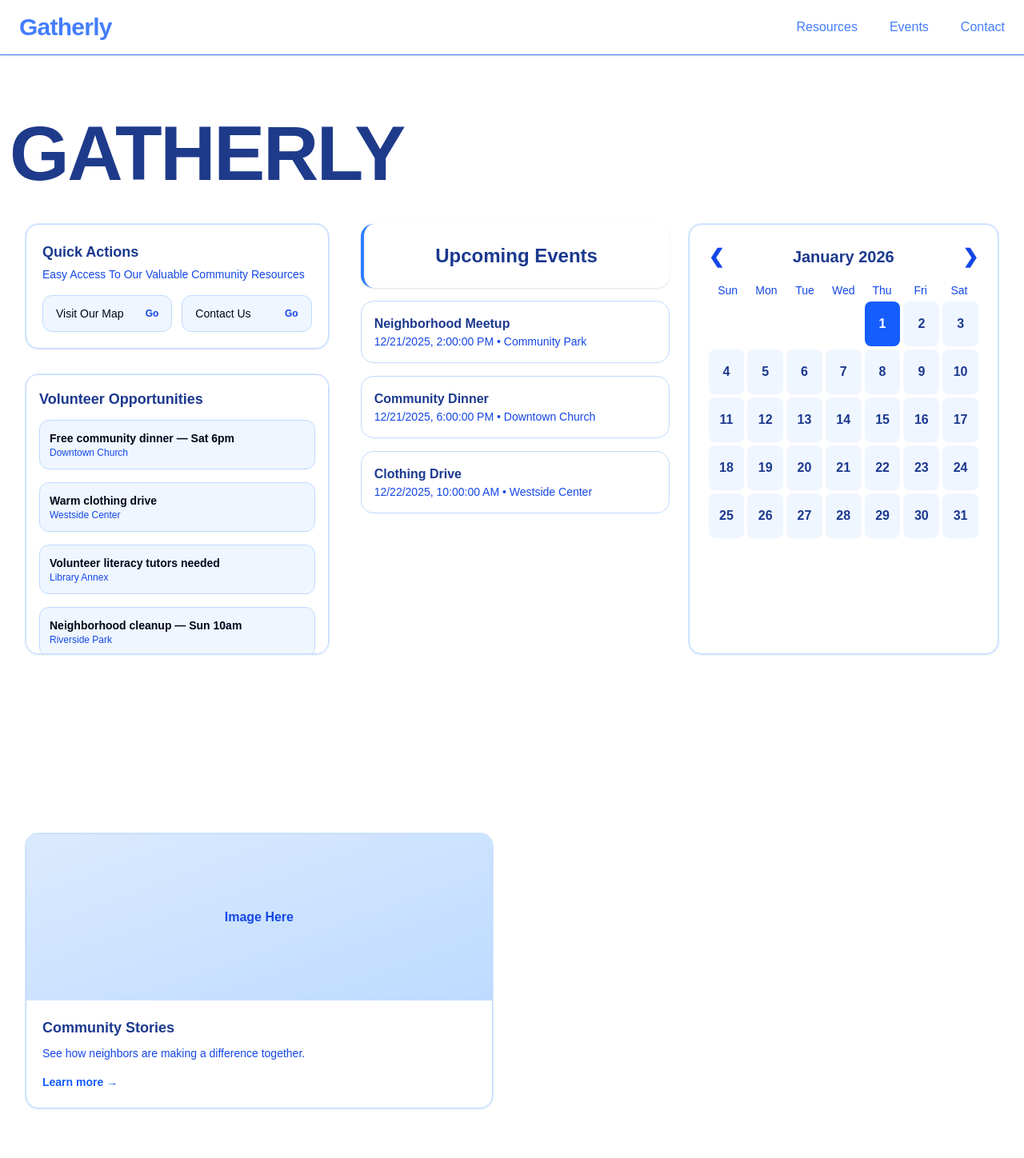
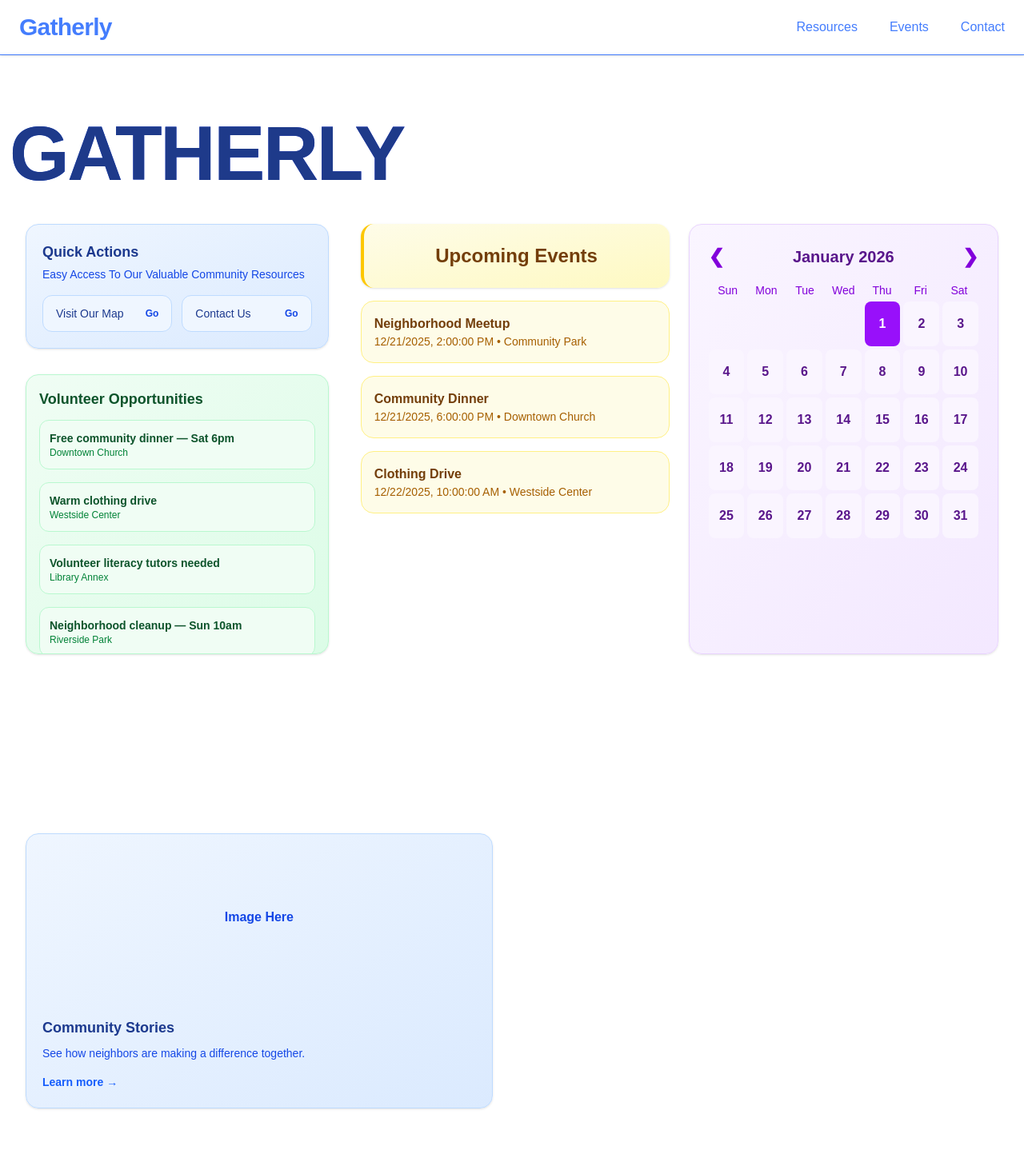
Before and after one commit to TSA-Group/tsa_group_starter, a Next.js app: page / in a window 1280 px wide. Shown: the top 1448 px of the page at 80% size. Built offline with nearby package versions, Linux system fonts and the light colour scheme.

Commit message:
Update page.tsx

```diff
--- a/app/page.tsx
+++ b/app/page.tsx
@@ -9,7 +9,6 @@ import {
   useTransform,
 } from "framer-motion";
 import Link from "next/link";
-
 
 // Animation variants
 const container: Variants = {
@@ -49,7 +48,7 @@ function QuickActions() {
       <motion.div
         layout
         variants={cardPop}
-        className="p-5 bg-white rounded-2xl border border-blue-200 ring-1 ring-blue-100 shadow-sm"
+        className="p-5 bg-gradient-to-br from-blue-50 to-blue-100 rounded-2xl border border-blue-200 shadow-sm"
       >
         <h3 className="text-lg font-semibold mb-1 text-blue-900">
           Quick Actions
@@ -61,8 +60,8 @@ function QuickActions() {
         <div className="mt-4 grid grid-cols-1 sm:grid-cols-2 gap-3">
           {actions.map(({ label, href }) => (
             <Link key={label} href={href} className="block">
-              <div className="flex items-center justify-between rounded-xl bg-blue-50 px-4 py-3 border border-blue-200 cursor-pointer">
-                <span className="text-sm">{label}</span>
+              <div className="flex items-center justify-between rounded-xl bg-blue-50 px-4 py-3 border border-blue-200 cursor-pointer hover:bg-blue-100 transition">
+                <span className="text-sm text-blue-900">{label}</span>
                 <span className="text-xs font-semibold text-blue-700">Go</span>
               </div>
             </Link>
@@ -77,38 +76,29 @@ export default function Home() {
   const year = new Date().getFullYear();
   const [calendarDate, setCalendarDate] = useState(new Date());
   const [openEvent, setOpenEvent] = useState<number | null>(null);
-  const [menuOpenIndex, setMenuOpenIndex] = useState<number | null>(null);
-  const { scrollY } = useScroll();
-  const [scrollRange, setScrollRange] = useState(0);
   const [selectedDate, setSelectedDate] = useState<Date | null>(null);
 
   const calendarRef = useRef<HTMLDivElement>(null);
+  const { scrollY } = useScroll();
+  const [scrollRange, setScrollRange] = useState(0);
 
   useEffect(() => {
     setScrollRange(document.body.scrollHeight - window.innerHeight);
   }, []);
 
-  // Click outside to close calendar popup
   useEffect(() => {
     const handleClickOutside = (event: MouseEvent) => {
-      if (
-        calendarRef.current &&
-        !calendarRef.current.contains(event.target as Node)
-      ) {
+      if (calendarRef.current && !calendarRef.current.contains(event.target as Node)) {
         setSelectedDate(null);
       }
     };
     document.addEventListener("mousedown", handleClickOutside);
-    return () => {
-      document.removeEventListener("mousedown", handleClickOutside);
-    };
+    return () => document.removeEventListener("mousedown", handleClickOutside);
   }, []);
 
-  // Subtle scroll background & header color
   const background = useTransform(scrollY, [0, scrollRange], ["#ffffff", "#EEF4FA"]);
   const headerColor = useTransform(scrollY, [0, scrollRange], ["#1E3A8A", "#1E3F8A"]);
 
-  // Texas time today
   const now = new Date();
   const texasToday = new Date(
     now.toLocaleString("en-US", { timeZone: "America/Chicago" })
@@ -117,41 +107,22 @@ export default function Home() {
 
   const calYear = calendarDate.getFullYear();
   const calMonth = calendarDate.getMonth();
-
   const daysOfWeek = ["Sun", "Mon", "Tue", "Wed", "Thu", "Fri", "Sat"];
   const monthNames = [
     "January","February","March","April","May","June",
     "July","August","September","October","November","December"
   ];
 
-  // Events with dateString for calendar
   const events = [
-    {
-      title: "Neighborhood Meetup",
-      dateString: "2025-12-21T14:00:00",
-      location: "Community Park",
-      details: "Meet local residents and join community discussions.",
-    },
-    {
-      title: "Community Dinner",
-      dateString: "2025-12-21T18:00:00",
-      location: "Downtown Church",
-      details: "Enjoy a free meal and fellowship with neighbors.",
-    },
-    {
-      title: "Clothing Drive",
-      dateString: "2025-12-22T10:00:00",
-      location: "Westside Center",
-      details: "Donate clothes for those in need and volunteer.",
-    },
+    { title: "Neighborhood Meetup", dateString: "2025-12-21T14:00:00", location: "Community Park", details: "Meet local residents and join community discussions." },
+    { title: "Community Dinner", dateString: "2025-12-21T18:00:00", location: "Downtown Church", details: "Enjoy a free meal and fellowship with neighbors." },
+    { title: "Clothing Drive", dateString: "2025-12-22T10:00:00", location: "Westside Center", details: "Donate clothes for those in need and volunteer." },
   ];
 
-  // Generate calendar days
   const generateCalendarDays = () => {
     const firstDayOfMonth = new Date(calYear, calMonth, 1).getDay();
     const daysInMonth = new Date(calYear, calMonth + 1, 0).getDate();
     const daysArray: (Date | null)[] = [];
-
     for (let i = 0; i < firstDayOfMonth; i++) daysArray.push(null);
     for (let i = 1; i <= daysInMonth; i++) {
       const d = new Date(calYear, calMonth, i);
@@ -187,7 +158,7 @@ export default function Home() {
             transition: { duration: 2.5, ease: "easeInOut" },
           }}
           style={{ color: headerColor, fontFamily: "TAN Buster, sans-serif" }}
-          className="text-6xl sm:text-7xl lg:text-8xl font-extrabold tracking-tight leading-none text-center lg:text-left"
+          className="text-6xl sm:text-7xl lg:text-8xl font-extrabold tracking-tight leading-none text-center lg:text-left bg-clip-text text-transparent bg-gradient-to-r from-blue-700 to-indigo-600"
         >
           GATHERLY
         </motion.h1>
@@ -202,11 +173,9 @@ export default function Home() {
           {/* Volunteer Opportunities */}
           <motion.div
             variants={cardPop}
-            className="h-[350px] p-4 overflow-y-auto bg-white rounded-2xl border border-blue-200 ring-1 ring-blue-100 shadow-sm"
+            className="h-[350px] p-4 overflow-y-auto bg-gradient-to-br from-green-50 to-green-100 rounded-2xl border border-green-200 shadow-sm"
           >
-            <h3 className="text-lg font-semibold mb-3 text-blue-900">
-              Volunteer Opportunities
-            </h3>
+            <h3 className="text-lg font-semibold mb-3 text-green-900">Volunteer Opportunities</h3>
             <ul className="space-y-4">
               {[
                 { title: "Free community dinner — Sat 6pm", meta: "Downtown Church" },
@@ -215,12 +184,9 @@ export default function Home() {
                 { title: "Neighborhood cleanup — Sun 10am", meta: "Riverside Park" },
                 { title: "Food pantry helpers — Wed 4pm", meta: "Community Hall" },
               ].map((item, i) => (
-                <li
-                  key={i}
-                  className="bg-blue-50 border border-blue-200 rounded-xl p-3"
-                >
-                  <div className="text-sm font-semibold">{item.title}</div>
-                  <div className="text-xs text-blue-700">{item.meta}</div>
+                <li key={i} className="bg-green-50 border border-green-200 rounded-xl p-3">
+                  <div className="text-sm font-semibold text-green-900">{item.title}</div>
+                  <div className="text-xs text-green-700">{item.meta}</div>
                 </li>
               ))}
             </ul>
@@ -233,32 +199,29 @@ export default function Home() {
           <div className="lg:w-1/2 flex flex-col gap-4">
             <motion.div
               variants={cardPop}
-              className="p-6 bg-white rounded-2xl border-l-4 border-blue-500 border-blue-200 shadow-sm text-center"
+              className="p-6 bg-gradient-to-br from-yellow-50 to-yellow-100 rounded-2xl border-l-4 border-yellow-400 shadow-sm text-center"
             >
-              <h2 className="text-2xl font-semibold text-blue-900">
-                Upcoming Events
-              </h2>
+              <h2 className="text-2xl font-semibold text-yellow-900">Upcoming Events</h2>
             </motion.div>
 
             {events.map((event, i) => (
               <motion.div
                 key={i}
                 variants={cardPop}
-                className="bg-white rounded-2xl border border-blue-200 p-4 cursor-pointer"
+                className="bg-yellow-50 rounded-2xl border border-yellow-200 p-4 cursor-pointer hover:bg-yellow-100 transition"
                 onClick={() => setOpenEvent(openEvent === i ? null : i)}
               >
-                <h3 className="font-semibold text-blue-900">{event.title}</h3>
-                <p className="text-sm text-blue-700">
+                <h3 className="font-semibold text-yellow-900">{event.title}</h3>
+                <p className="text-sm text-yellow-700">
                   {new Date(event.dateString).toLocaleString()} • {event.location}
                 </p>
-
                 <AnimatePresence>
                   {openEvent === i && (
                     <motion.p
                       initial={{ opacity: 0 }}
                       animate={{ opacity: 1 }}
                       exit={{ opacity: 0 }}
-                      className="text-sm text-blue-800 mt-2"
+                      className="text-sm text-yellow-800 mt-2"
                     >
                       {event.details}
                     </motion.p>
@@ -268,98 +231,63 @@ export default function Home() {
             ))}
           </div>
 
-          {/* CALENDAR WITH TOGGLE + CLICK-OUTSIDE */}
+          {/* CALENDAR */}
           <motion.div
             ref={calendarRef}
             layout
             variants={cardPop}
-            className="bg-white rounded-2xl border border-blue-200 ring-1 ring-blue-100 shadow-sm p-4 sm:p-6 lg:w-1/2 relative"
+            className="bg-gradient-to-br from-purple-50 to-purple-100 rounded-2xl border border-purple-200 shadow-sm p-4 sm:p-6 lg:w-1/2 relative"
           >
             <div className="flex items-center justify-between mb-4">
-              <button
-                onClick={() => setCalendarDate(new Date(calYear, calMonth - 1, 1))}
-                className="text-blue-700 text-2xl font-bold"
-              >
-                ❮
-              </button>
-
-              <h3 className="text-lg sm:text-xl font-semibold text-blue-900">
-                {monthNames[calMonth]} {calYear}
-              </h3>
-
-              <button
-                onClick={() => setCalendarDate(new Date(calYear, calMonth + 1, 1))}
-                className="text-blue-700 text-2xl font-bold"
-              >
-                ❯
-              </button>
+              <button onClick={() => setCalendarDate(new Date(calYear, calMonth - 1, 1))} className="text-purple-700 text-2xl font-bold">❮</button>
+              <h3 className="text-lg sm:text-xl font-semibold text-purple-900">{monthNames[calMonth]} {calYear}</h3>
+              <button onClick={() => setCalendarDate(new Date(calYear, calMonth + 1, 1))} className="text-purple-700 text-2xl font-bold">❯</button>
             </div>
-
-            <div className="grid grid-cols-7 text-xs sm:text-sm text-blue-700 font-medium mb-1">
-              {daysOfWeek.map((d) => (
-                <div key={d} className="text-center">{d}</div>
-              ))}
+            <div className="grid grid-cols-7 text-xs sm:text-sm text-purple-700 font-medium mb-1">
+              {daysOfWeek.map((d) => <div key={d} className="text-center">{d}</div>)}
             </div>
-
             <div className="grid grid-cols-7 gap-1">
               {calendarDays.map((date, idx) => {
                 if (!date) return <div key={idx} />;
-
                 const isToday = date.getTime() === texasToday.getTime();
                 const isSelected = date.getTime() === selectedDate?.getTime();
-
                 const dayEvents = events.filter(event => {
                   const eDate = new Date(event.dateString);
-                  return (
-                    eDate.getFullYear() === date.getFullYear() &&
-                    eDate.getMonth() === date.getMonth() &&
-                    eDate.getDate() === date.getDate()
-                  );
+                  return eDate.getFullYear() === date.getFullYear() &&
+                         eDate.getMonth() === date.getMonth() &&
+                         eDate.getDate() === date.getDate();
                 });
-
                 return (
                   <div
                     key={idx}
                     className={`relative flex items-center justify-center h-12 sm:h-14 w-full rounded-lg text-sm sm:text-base font-semibold cursor-pointer transition-colors ${
-                      isSelected
-                        ? "bg-blue-400 text-white"
-                        : isToday
-                        ? "bg-blue-600 text-white"
-                        : "bg-blue-50 hover:bg-blue-100 text-blue-900"
+                      isSelected ? "bg-purple-400 text-white"
+                      : isToday ? "bg-purple-600 text-white"
+                      : "bg-purple-50 hover:bg-purple-100 text-purple-900"
                     }`}
-                    onClick={() =>
-                      setSelectedDate(prev =>
-                        prev && prev.getTime() === date.getTime() ? null : date
-                      )
-                    }
+                    onClick={() => setSelectedDate(prev => prev && prev.getTime() === date.getTime() ? null : date)}
                   >
                     {date.getDate()}
-
                     <AnimatePresence>
                       {isSelected && (
                         <motion.div
                           initial={{ opacity: 0, scale: 0.9 }}
                           animate={{ opacity: 1, scale: 1 }}
                           exit={{ opacity: 0, scale: 0.9 }}
-                          className="absolute top-14 left-1/2 transform -translate-x-1/2 z-10 w-60 bg-white border border-blue-200 rounded-lg shadow-lg p-3 text-sm text-blue-900"
+                          className="absolute top-14 left-1/2 transform -translate-x-1/2 z-10 w-60 bg-white border border-purple-200 rounded-lg shadow-lg p-3 text-sm text-purple-900"
                         >
-                          <p className="font-semibold mb-1">
-                            {monthNames[date.getMonth()]} {date.getDate()}, {date.getFullYear()}
-                          </p>
-
+                          <p className="font-semibold mb-1">{monthNames[date.getMonth()]} {date.getDate()}, {date.getFullYear()}</p>
                           {dayEvents.length > 0 ? (
                             <ul className="space-y-2">
                               {dayEvents.map((event, i) => (
-                                <li key={i} className="border-l-4 border-blue-500 pl-2">
-                                  <p className="font-semibold text-blue-800">{event.title}</p>
-                                  <p className="text-xs text-blue-700">{event.location}</p>
-                                  <p className="text-xs text-blue-700">{event.details}</p>
+                                <li key={i} className="border-l-4 border-purple-500 pl-2">
+                                  <p className="font-semibold text-purple-800">{event.title}</p>
+                                  <p className="text-xs text-purple-700">{event.location}</p>
+                                  <p className="text-xs text-purple-700">{event.details}</p>
                                 </li>
                               ))}
                             </ul>
-                          ) : (
-                            <p className="text-xs text-blue-700">No events for this day</p>
-                          )}
+                          ) : <p className="text-xs text-purple-700">No events for this day</p>}
                         </motion.div>
                       )}
                     </AnimatePresence>
@@ -371,81 +299,36 @@ export default function Home() {
         </motion.section>
       </motion.main>
 
-      {/* IMAGE + TEXT BOXES (ALTERNATING + SCROLL ANIMATION) */}
-      <motion.section
-        initial="hidden"
-        variants={container}
-        className="max-w-7xl mx-auto px-4 sm:px-6 lg:px-8 mt-24 mb-32 space-y-16"
-      >
+      {/* IMAGE + TEXT SECTIONS */}
+      <motion.section initial="hidden" variants={container} className="max-w-7xl mx-auto px-4 sm:px-6 lg:px-8 mt-24 mb-32 space-y-16">
         {[
-          {
-            title: "Community Stories",
-            text: "See how neighbors are making a difference together.",
-            href: "/stories",
-            align: "left",
-          },
-          {
-            title: "Local Neighborhoods",
-            text: "Explore different neighborhoods and what they offer.",
-            href: "/neighborhoods",
-            align: "right",
-          },
-          {
-            title: "Get Involved",
-            text: "Find ways to volunteer and support your community.",
-            href: "/volunteer",
-            align: "left",
-          },
+          { title: "Community Stories", text: "See how neighbors are making a difference together.", href: "/stories", align: "left", gradient: "from-blue-50 to-blue-100" },
+          { title: "Local Neighborhoods", text: "Explore different neighborhoods and what they offer.", href: "/neighborhoods", align: "right", gradient: "from-indigo-50 to-indigo-100" },
+          { title: "Get Involved", text: "Find ways to volunteer and support your community.", href: "/volunteer", align: "left", gradient: "from-green-50 to-green-100" },
         ].map((item, i) => (
-          <motion.div
-            key={i}
-            variants={fadeUp}
-            initial="hidden"
-            whileInView="show"
-            viewport={{ once: true, margin: "-100px" }}
-            className={`flex ${item.align === "right" ? "justify-end" : "justify-start"}`}
-          >
+          <motion.div key={i} variants={fadeUp} initial="hidden" whileInView="show" viewport={{ once: true, margin: "-100px" }} className={`flex ${item.align === "right" ? "justify-end" : "justify-start"}`}>
             <Link href={item.href} className="block w-full md:w-[48%]">
-              <motion.div
-                whileHover={{ y: -8, scale: 1.02 }}
-                transition={{ type: "spring", stiffness: 260, damping: 18 }}
-                className="bg-white rounded-2xl border border-blue-200 ring-1 ring-blue-100 shadow-sm overflow-hidden cursor-pointer"
-              >
-                <div className="h-52 bg-gradient-to-br from-blue-100 to-blue-200 flex items-center justify-center text-blue-700 font-semibold">
-                  Image Here
-                </div>
+              <motion.div whileHover={{ y: -8, scale: 1.02 }} transition={{ type: "spring", stiffness: 260, damping: 18 }} className={`bg-gradient-to-br ${item.gradient} rounded-2xl border border-blue-200 shadow-sm overflow-hidden cursor-pointer`}>
+                <div className="h-52 flex items-center justify-center text-blue-700 font-semibold">Image Here</div>
                 <div className="p-5 space-y-2">
                   <h3 className="text-lg font-semibold text-blue-900">{item.title}</h3>
                   <p className="text-sm text-blue-700">{item.text}</p>
-                  <span className="inline-block mt-2 text-sm font-semibold text-blue-600">
-                    Learn more →
-                  </span>
+                  <span className="inline-block mt-2 text-sm font-semibold text-blue-600">Learn more →</span>
                 </div>
               </motion.div>
             </Link>
           </motion.div>
         ))}
       </motion.section>
-      {/* WEBSITE HISTORY SECTION */}
+
+      {/* WEBSITE HISTORY */}
       <section className="w-full mt-40 mb-40 px-6">
-        <h2 className="text-4xl sm:text-5xl font-extrabold text-blue-900 text-center mb-12">
-          Website History
-        </h2>
-
-        <div className="w-full max-w-4xl mx-auto p-10 rounded-2xl shadow-lg text-blue-900
-                        bg-gradient-to-br from-blue-50 via-blue-100 to-blue-50 border border-blue-200">
-          <p className="mb-6">
-            <span className="font-bold text-blue-700">2023 – The Idea:</span> The initial concept for Gatherly was formed to give communities a single place to connect.
-          </p>
-          <p className="mb-6">
-            <span className="font-bold text-blue-700">2024 – Building the Platform:</span> Core layouts, animations, and interactive features were developed.
-          </p>
-          <p className="mb-6">
-            <span className="font-bold text-blue-700">2025 – Public Launch:</span> Gatherly launched with events, calendars, and community tools.
-          </p>
-          <p>
-            <span className="font-bold text-blue-700">Looking Ahead:</span> Expanding neighborhoods, stories, and ways for people to get involved.
-          </p>
+        <h2 className="text-4xl sm:text-5xl font-extrabold text-blue-900 text-center mb-8">Website History</h2>
+        <div className="w-full max-w-4xl mx-auto p-10 rounded-2xl shadow-lg bg-gradient-to-br from-blue-50 via-blue-100 to-blue-50 text-blue-900">
+          <p className="mb-4"><span className="font-semibold text-blue-700">2023 – The Idea:</span> The initial concept for Gatherly was formed to give communities a single place to connect.</p>
+          <p className="mb-4"><span className="font-semibold text-blue-700">2024 – Building the Platform:</span> Core layouts, animations, and interactive features were developed.</p>
+          <p className="mb-4"><span className="font-semibold text-blue-700">2025 – Public Launch:</span> Gatherly launched with events, calendars, and community tools.</p>
+          <p><span className="font-semibold text-blue-700">Looking Ahead:</span> Expanding neighborhoods, stories, and ways for people to get involved.</p>
         </div>
       </section>
 
```
